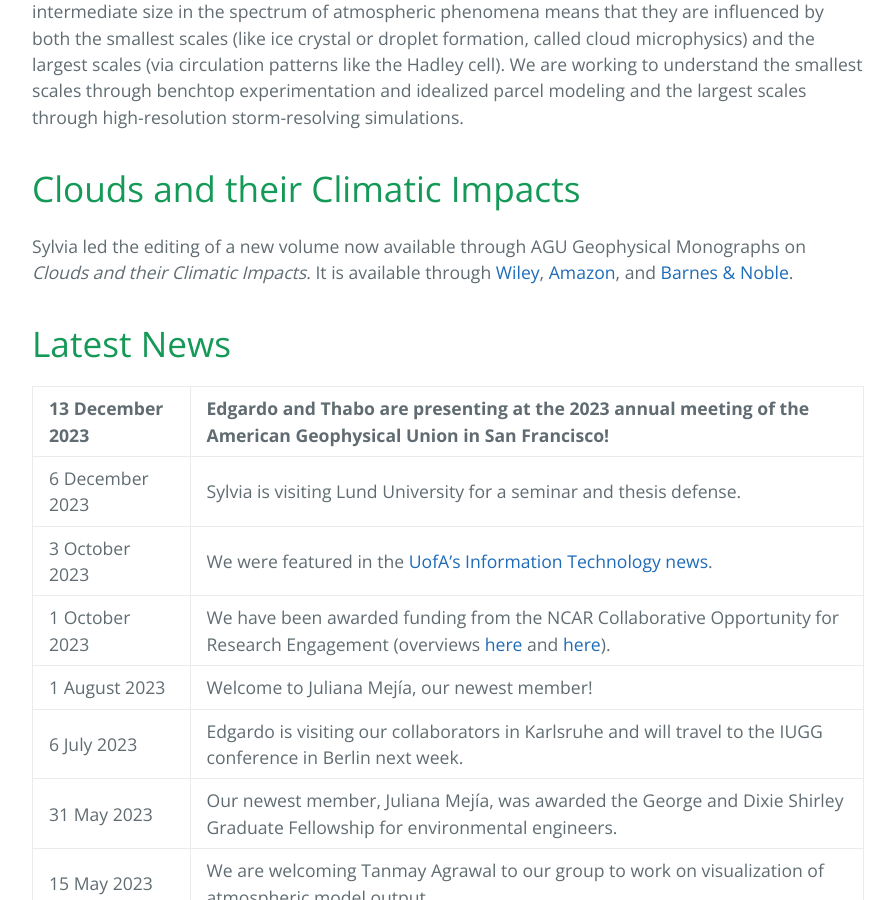
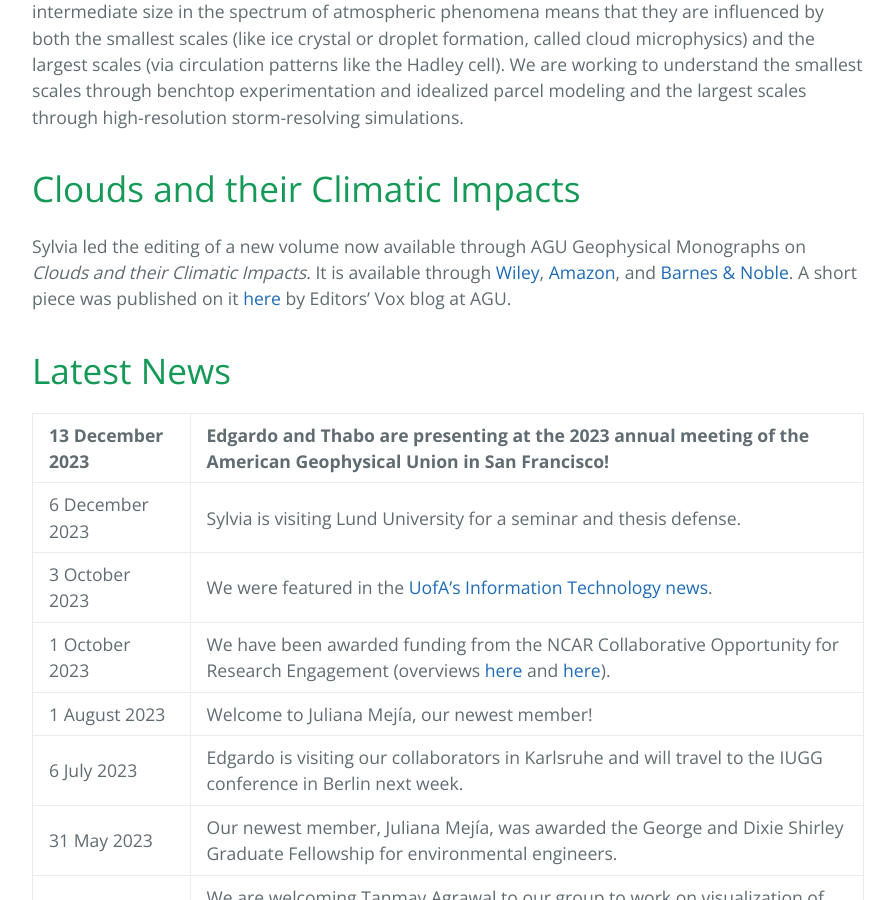
Before and after one commit to sylviasullivan/sylviasullivan.github.io, a Jekyll site: the page built from index.md, in a window 1280 px wide and 900 px high, scrolled down 615 px. Shown: the whole window, without its empty margins (192-1087 px from the left). Built offline with Jekyll 4.4.1, drawn with Linux system fonts in a browser that asks for light colours.

Commit message:
Add EOS blog page

```diff
--- a/index.md
+++ b/index.md
@@ -11,7 +11,7 @@
 
 # Clouds and their Climatic Impacts
 
-Sylvia led the editing of a new volume now available through AGU Geophysical Monographs on _Clouds and their Climatic Impacts_. It is available through [Wiley](https://www.wiley.com/en-us/Clouds+and+Their+Climatic+Impact%3A+Radiation%2C+Circulation%2C+and+Precipitation-p-9781119700319), [Amazon](https://www.amazon.com/Clouds-their-Climatic-Impact-Precipitation/dp/1119700310/ref=sr_1_1?crid=9KB5FH7KEM9Z&keywords=clouds+and+their+climatic+impact&qid=1702921601&sprefix=clouds+and+their+climatic+impac%2Caps%2C299&sr=8-1&ufe=app_do%3Aamzn1.fos.17d9e15d-4e43-4581-b373-0e5c1a776d5d), and [Barnes & Noble](https://www.barnesandnoble.com/w/book/1143372658).
+Sylvia led the editing of a new volume now available through AGU Geophysical Monographs on _Clouds and their Climatic Impacts_. It is available through [Wiley](https://www.wiley.com/en-us/Clouds+and+Their+Climatic+Impact%3A+Radiation%2C+Circulation%2C+and+Precipitation-p-9781119700319), [Amazon](https://www.amazon.com/Clouds-their-Climatic-Impact-Precipitation/dp/1119700310/ref=sr_1_1?crid=9KB5FH7KEM9Z&keywords=clouds+and+their+climatic+impact&qid=1702921601&sprefix=clouds+and+their+climatic+impac%2Caps%2C299&sr=8-1&ufe=app_do%3Aamzn1.fos.17d9e15d-4e43-4581-b373-0e5c1a776d5d), and [Barnes & Noble](https://www.barnesandnoble.com/w/book/1143372658). A short piece was published on it [here](https://eos.org/editors-vox/the-complexity-of-clouds-circulation-and-climate) by Editors' Vox blog at AGU.
 
 # Latest News
 
```
